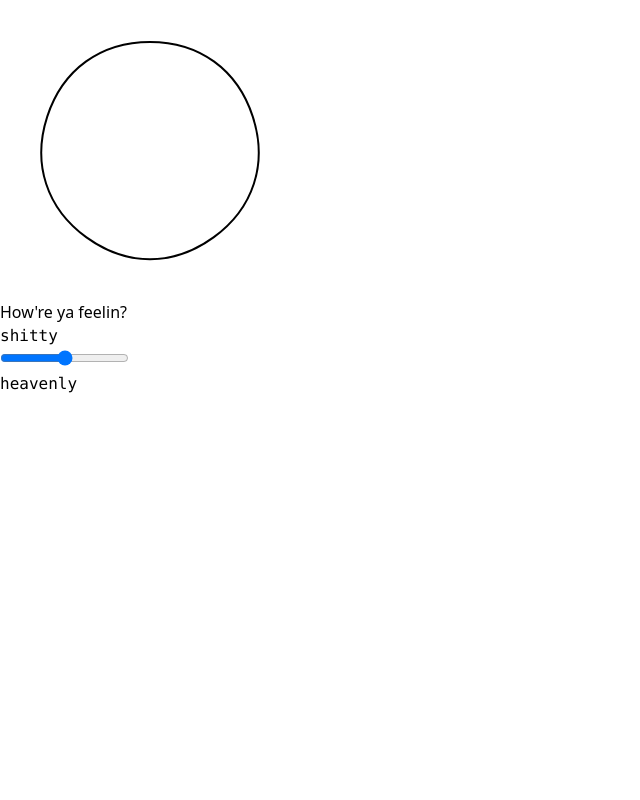
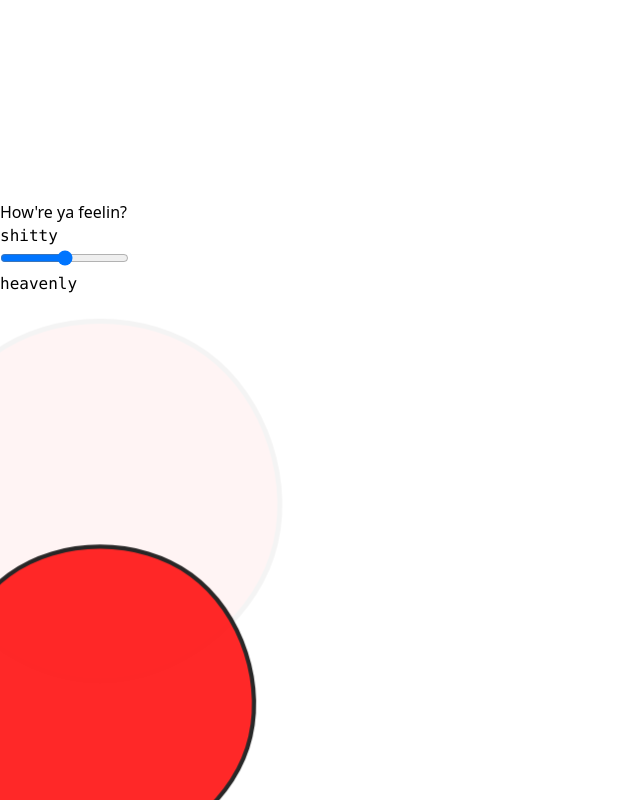
Before and after one commit to Suraj-Gov/moody, a React (Vite) app: page / in a window 1280 px wide. Shown: the top 800 px of the page, without its empty margins (0-640 px from the left). Built offline with nearby package versions, Linux system fonts and the light colour scheme.

Commit message:
init: animation, need to fine tune, bg red

```diff
--- a/src/App.tsx
+++ b/src/App.tsx
@@ -1,16 +1,8 @@
-import { useMemo, useState } from "react";
+import { useState } from "react";
 import "./App.css";
-import Polyflower from "./components/Polyflower";
+import ReactivePolyflower from "./components/ReactivePolyflower";
 
-const lerp = (a: number, b: number, delta: number) => {
-  return a + (b - a) * delta;
-};
-
-const d = (from: number, to: number, currVal: number) => {
-  const fullRange = from - to;
-  const delta = (currVal - from) / fullRange;
-  return Math.abs(delta);
-};
+const range = 150;
 
 function App() {
   const [moodQ, setMoodQ] = useState(0);
@@ -19,75 +11,10 @@ function App() {
     setMoodQ(e.target.valueAsNumber);
   };
 
-  const polyflowerProps = useMemo((): React.ComponentProps<
-    typeof Polyflower
-  > => {
-    const config = {
-      elongation: 1,
-      foldRadiusRange: 1,
-      sides: 8,
-      rounding: {
-        petal: 0,
-        fold: 0,
-      },
-      size: 150,
-      petalRadiusRange: 0.9,
-    };
-
-    const isShitty = moodQ >= -150 && moodQ < -10;
-    if (isShitty) {
-      const delta = d(-10, -150, moodQ);
-      console.log(delta);
-      config.petalRadiusRange = lerp(0.79, 0.9, delta);
-      config.foldRadiusRange = lerp(1, 0.6, delta);
-      config.sides = 8;
-      if (moodQ >= 30 && moodQ < 0) {
-        config.rounding.petal = lerp(300, 40, delta);
-        config.rounding.fold = lerp(0, 10, delta);
-        config.elongation = lerp(2.5, 1.8, delta);
-      } else {
-        config.rounding.petal = lerp(40, 5, delta);
-        config.rounding.fold = lerp(10, 5, delta);
-        config.elongation = lerp(1.8, 2, delta);
-      }
-      return config;
-    }
-
-    const isOk = moodQ >= -10 && moodQ < 10;
-    if (isOk) {
-      config.petalRadiusRange = 0.9;
-      config.elongation = 1.3;
-      config.foldRadiusRange = 1;
-      config.sides = 5;
-      config.rounding.petal = 100;
-      config.rounding.fold = 10;
-      return config;
-    }
-
-    const isHeavenly = moodQ >= 10 && moodQ <= 150;
-    if (isHeavenly) {
-      const delta = d(10, 150, moodQ);
-      if (moodQ >= 10 && moodQ <= 30) {
-        config.petalRadiusRange = 0.9;
-      } else {
-        const delta2 = d(30, 150, moodQ);
-        config.petalRadiusRange = lerp(0.9, 1.55, delta2);
-      }
-      config.elongation = lerp(1.3, 2.5, delta);
-      config.foldRadiusRange = lerp(1, 0.45, delta);
-      config.sides = 5;
-      config.rounding.petal = lerp(100, 50, delta);
-      config.rounding.fold = lerp(10, 0, delta);
-      return config;
-    }
-
-    return config;
-  }, [moodQ]);
-
   return (
     <div className="flex justify-center items-center h-screen">
-      <main className="flex flex-col justify-center">
-        <Polyflower {...polyflowerProps} />
+      <main className="flex flex-col justify-center items-center gap-12">
+        <ReactivePolyflower curr={moodQ} range={range} size={100} />
         <section className="flex flex-col justify-center items-center">
           <label htmlFor="mood-slider">How're ya feelin?</label>
           <div className="mt-4 flex gap-4">
@@ -96,8 +23,8 @@ function App() {
               id="mood-slider"
               type="range"
               value={moodQ}
-              min={-150}
-              max={150}
+              min={-range}
+              max={range}
               onChange={handleMoodChange}
             />
             <pre>heavenly</pre>
--- a/src/components/Polyflower.tsx
+++ b/src/components/Polyflower.tsx
@@ -18,6 +18,7 @@ interface props {
   };
   elongation: number /** 1 to 3 */;
   petalRadiusRange: number /** 0 to 1 */;
+  className?: React.SVGAttributes<SVGSVGElement>["className"];
 }
 
 const Polyflower: React.FC<props> = ({
@@ -27,6 +28,7 @@ const Polyflower: React.FC<props> = ({
   foldRadiusRange,
   rounding,
   elongation,
+  className,
 }) => {
   const angleDelta = 360 / sides;
   const petalRadius = size * petalRadiusRange;
@@ -136,12 +138,17 @@ const Polyflower: React.FC<props> = ({
   });
 
   return (
-    <svg width={size * 2} height={size * 2} fill="transparent">
+    <svg
+      className={className}
+      width={size * 2}
+      height={size * 2}
+      fill="transparent"
+    >
       <path
         d={`M ${finalPath.join("L")} Z`}
         strokeWidth={2}
         stroke="black"
-        fill="transparent"
+        fill="red"
       />
     </svg>
   );
--- /dev/null
+++ b/src/components/ReactivePolyflower.tsx
@@ -0,0 +1,156 @@
+import React, { useEffect, useRef } from "react";
+import Polyflower from "./Polyflower";
+
+interface props {
+  range: number;
+  curr: number;
+  size: number;
+}
+
+const lerp = (a: number, b: number, delta: number) => {
+  return a + (b - a) * delta;
+};
+
+const d = (from: number, to: number, currVal: number) => {
+  const fullRange = from - to;
+  const delta = (currVal - from) / fullRange;
+  return Math.abs(delta);
+};
+
+const getReactiveConfig = (props: props) => {
+  const { curr, range, size } = props;
+  const config: React.ComponentProps<typeof Polyflower> = {
+    elongation: 1,
+    foldRadiusRange: 1,
+    sides: 8,
+    rounding: {
+      petal: 0,
+      fold: 0,
+    },
+    size,
+    petalRadiusRange: 0.9,
+  };
+
+  const min = -range;
+  const max = range;
+  const isShitty = curr >= min && curr < min * 0.07;
+  if (isShitty) {
+    const delta = d(min * 0.07, min, curr);
+    config.petalRadiusRange = lerp(0.79, 0.85, delta);
+    config.foldRadiusRange = lerp(1, 0.5, delta);
+    config.sides = 8;
+    if (curr >= 30 && curr < 0) {
+      config.rounding.petal = lerp(300, 40, delta);
+      config.rounding.fold = lerp(0, 10, delta);
+      config.elongation = lerp(2.5, 1.8, delta);
+    } else {
+      config.rounding.petal = lerp(40, 5, delta);
+      config.rounding.fold = lerp(10, 5, delta);
+      config.elongation = lerp(1.8, 2, delta);
+    }
+    return config;
+  }
+
+  const isOk = curr >= min * 0.07 && curr < max * 0.07;
+  if (isOk) {
+    config.petalRadiusRange = 0.9;
+    config.elongation = 1.3;
+    config.foldRadiusRange = 1;
+    config.sides = 5;
+    config.rounding.petal = 100;
+    config.rounding.fold = 10;
+    return config;
+  }
+
+  const isHeavenly = curr >= max * 0.07 && curr <= max;
+  if (isHeavenly) {
+    const delta = d(max * 0.07, max, curr);
+    if (curr >= max * 0.07 && curr <= max * 0.33) {
+      config.petalRadiusRange = 0.9;
+    } else {
+      const delta2 = d(max * 0.33, max, curr);
+      config.petalRadiusRange = lerp(0.9, 1.25, delta2);
+    }
+    config.elongation = lerp(1.3, 2.5, delta);
+    config.foldRadiusRange = lerp(1, 0.45, delta);
+    config.sides = 5;
+    config.rounding.petal = lerp(100, 50, delta);
+    config.rounding.fold = lerp(10, 0, delta);
+    return config;
+  }
+
+  return config;
+};
+
+const loopDuration = 1000;
+
+const animate = (
+  node: Element,
+  position: number,
+  itemsCount: number,
+  moodRef: { isShitty: boolean }
+) => {
+  const isBeingAnimated = node.getAnimations().length > 0;
+  if (isBeingAnimated) return;
+
+  const transformKeyframes = [`scale(1)`, `scale(2.5)`];
+  if (moodRef.isShitty) {
+    transformKeyframes[0] += " " + "rotate(0deg)";
+    transformKeyframes[1] +=
+      " " + `rotate(${(90 / (itemsCount - 1)) * position}deg)`;
+  }
+  node
+    .animate(
+      {
+        transform: transformKeyframes,
+        opacity: [0, 0.8, 1, 1, 1, 0.7, 0],
+      },
+      {
+        duration: loopDuration * itemsCount,
+        easing: "ease-in-out",
+      }
+    )
+    .addEventListener("finish", () =>
+      animate(node, position, itemsCount, moodRef)
+    );
+};
+
+const ReactivePolyflower: React.FC<props> = (props) => {
+  const config = getReactiveConfig(props);
+
+  const containerRef = useRef<HTMLDivElement>(null);
+  const moodRef = useRef({ isShitty: false });
+
+  const isShitty = props.curr < -props.range * 0.5;
+  moodRef.current.isShitty = isShitty;
+
+  useEffect(() => {
+    if (!containerRef.current) {
+      return;
+    }
+
+    const children = [...containerRef.current.children].slice(0, -1);
+    children.forEach((c, idx, arr) => {
+      const delay = loopDuration * idx;
+      setTimeout(() => animate(c, idx, arr.length, moodRef.current), delay);
+    });
+
+    // eslint-disable-next-line react-hooks/exhaustive-deps
+  }, []);
+
+  return (
+    <div
+      className="relative pointer-events-none touch-none"
+      ref={containerRef}
+      style={{ width: props.size * 2, height: props.size * 2 }}
+    >
+      <Polyflower className="absolute" {...config} />
+      <Polyflower className="absolute" {...config} />
+      <Polyflower className="absolute" {...config} />
+      <Polyflower className="absolute" {...config} />
+      <Polyflower className="absolute" {...config} />
+    </div>
+  );
+};
+
+export default ReactivePolyflower;
```
